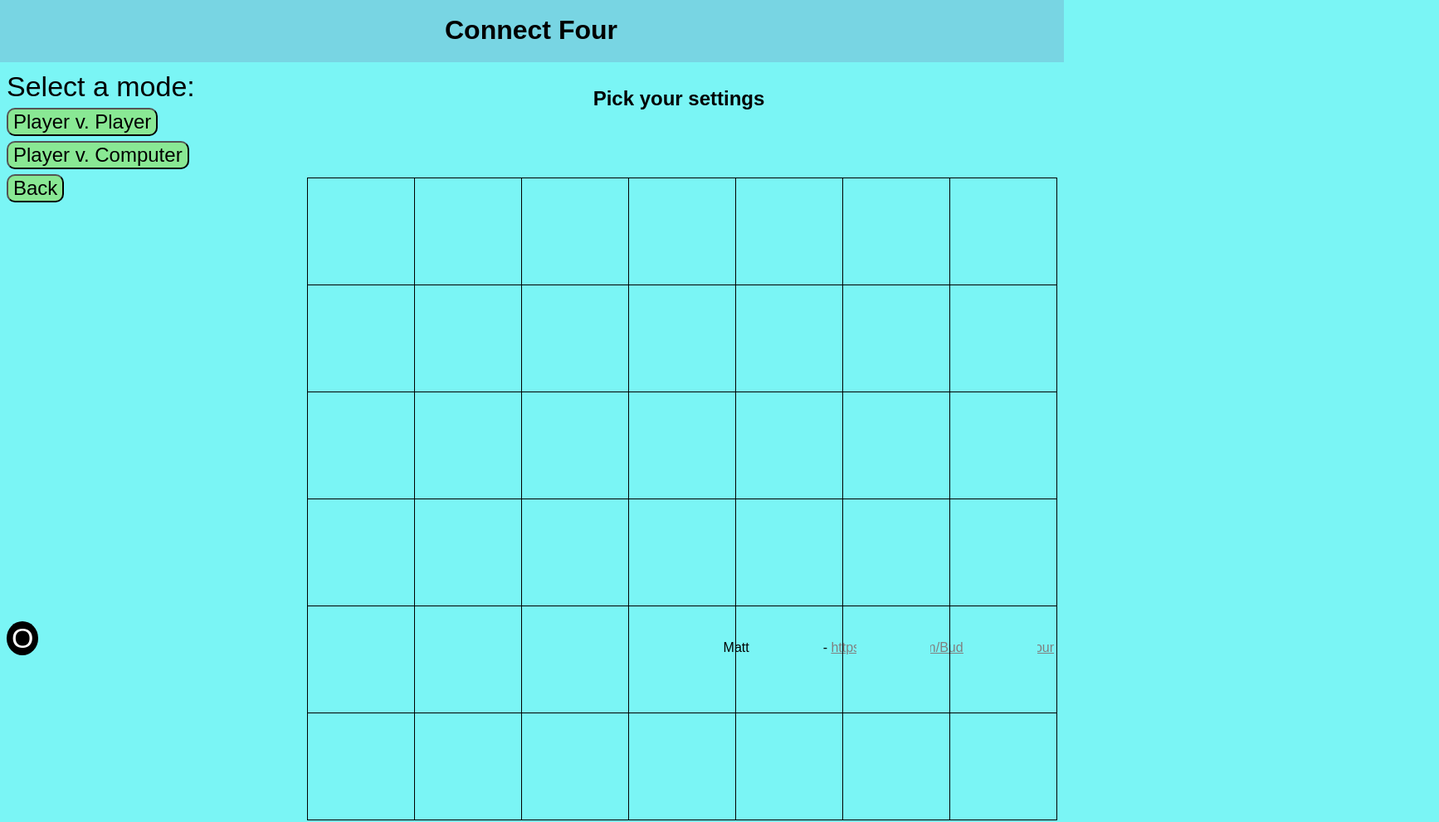
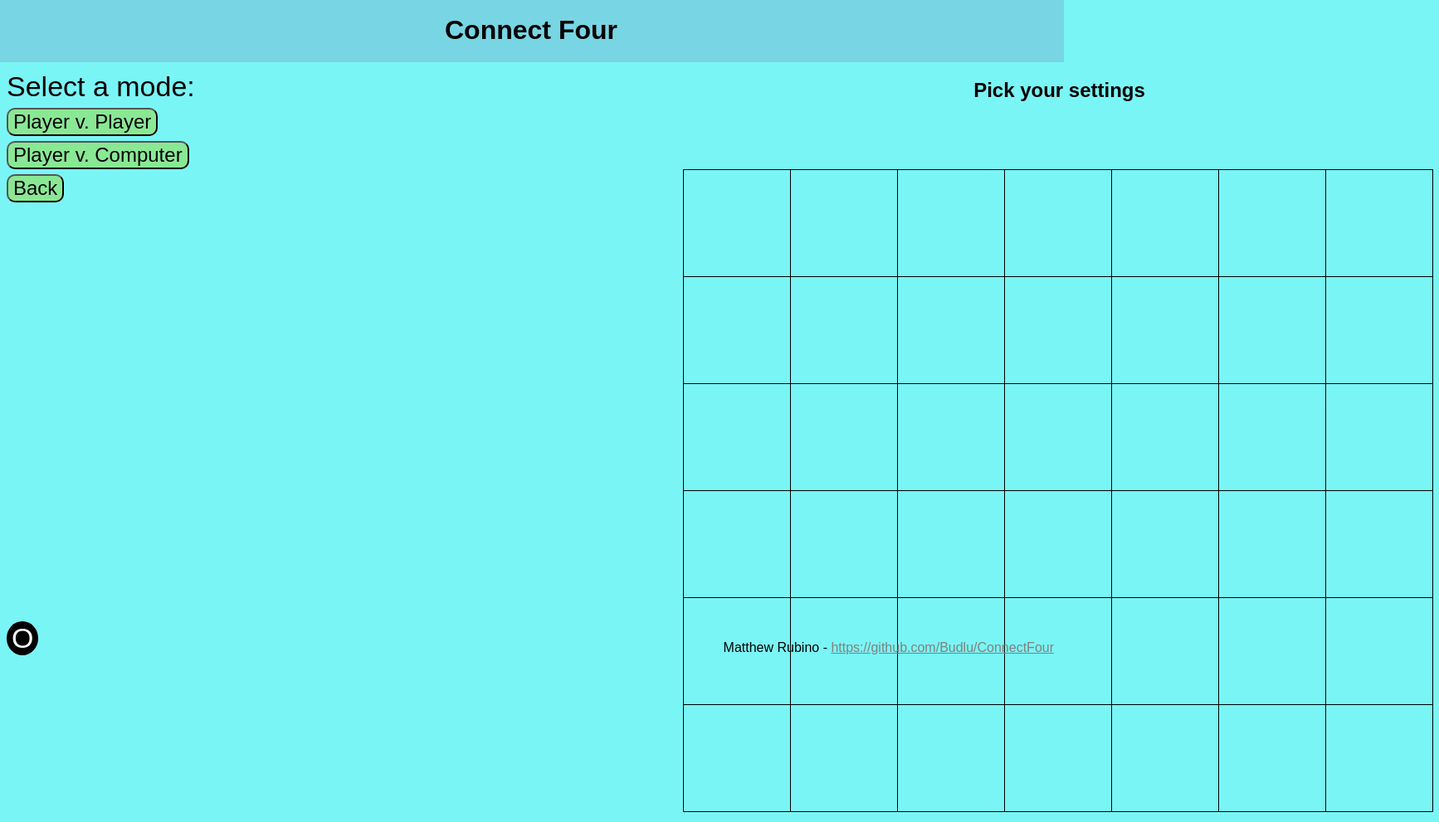
Before and after one commit to Budlu/ConnectFourWorking, a React app in the folder conn-four-app/: page / in a window 1280 px wide. Shown: the whole page at 83% size, 1734 px wide, since content can reach past the window. Built offline with nearby package versions, Linux system fonts and the light colour scheme.

Commit message:
bug fixes

```diff
--- a/conn-four-app/public/dark.css
+++ b/conn-four-app/public/dark.css
@@ -1,10 +1,7 @@
 body {
     background-color: black;
     font-family: Arial, Helvetica, sans-serif;
-}
-
-.content {
-    display: flex;
+    overflow-x: hidden;
 }
 
 .game {
@@ -78,12 +75,10 @@ body {
     border-radius: 10px;
 }
 
-.column-1 {
-    width: 25%;
-}
-
 .column-2 {
-    width: 75%;
+    position: absolute;
+    left: 800px;
+    top: 75px;
     display: flex;
     justify-content: center;
 }
@@ -91,17 +86,15 @@ body {
 .column-2 h2 {
     position: absolute;
     text-align: center;
-    margin-left: 40px;
+    margin-left: 50px;
     color: white;
 }
 
 .analysis {
-    margin-top: 20%;
+    margin-top: 50px;
     display: inline-flex;
     flex-wrap: wrap;
     flex-direction: column;
-    height: auto;
-    max-height: 32%;
 }
 
 .analysis li {
@@ -121,6 +114,7 @@ body {
 
 .analysis-button {
     font-size: 28px;
+    height: 40px;
     width: 150px;
     background-color: white;
 }
@@ -196,6 +190,7 @@ body {
     position: fixed;
     right: 10px;
     bottom: 10px;
+    z-index: 2;
 }
 
 .credits a:link {
--- a/conn-four-app/public/style.css
+++ b/conn-four-app/public/style.css
@@ -1,10 +1,7 @@
 body {
     background-color: #7AF5F5;
     font-family: Arial, Helvetica, sans-serif;
-}
-
-.content {
-    display: flex;
+    overflow-x: hidden;
 }
 
 .game {
@@ -77,12 +74,10 @@ body {
     border-radius: 10px;
 }
 
-.column-1 {
-    width: 25%;
-}
-
 .column-2 {
-    width: 75%;
+    position: absolute;
+    left: 800px;
+    top: 75px;
     display: flex;
     justify-content: center;
 }
@@ -90,16 +85,14 @@ body {
 .column-2 h2 {
     position: absolute;
     text-align: center;
-    margin-left: 40px;
+    margin-left: 50px;
 }
 
 .analysis {
-    margin-top: 20%;
+    margin-top: 50px;
     display: inline-flex;
     flex-wrap: wrap;
     flex-direction: column;
-    height: auto;
-    max-height: 32%;
 }
 
 .analysis li {
@@ -119,8 +112,8 @@ body {
 
 .analysis-button {
     font-size: 28px;
+    height: 40px;
     width: 150px;
-    background-color: #7AF5F5;
     background-color: lightgreen;
 }
 
@@ -195,6 +188,7 @@ body {
     position: fixed;
     right: 10px;
     bottom: 10px;
+    z-index: 2;
 }
 
 .credits a:link {
--- a/conn-four-app/src/analysis.js
+++ b/conn-four-app/src/analysis.js
@@ -30,7 +30,7 @@ export class Analysis extends React.Component
             return <div className="analysis">{elements}</div>;
         }
         else
-            return "";
+            return <div className="analysis"></div>;
     }
 
     startAnalysis()
--- a/conn-four-app/src/index.js
+++ b/conn-four-app/src/index.js
@@ -8,6 +8,8 @@ import { Analysis } from "./analysis.js";
 import { EvalBar } from "./evalbar.js";
 
 const IP = "http://localhost:5000/percent";
+const ANALYSIS_COLUMNS = 3;
+const BUTTON_HEIGHT = 40;
 
 class Main extends React.Component
 {
@@ -271,6 +273,10 @@ class Main extends React.Component
     {
         this.setState({analysis: true});
 
+        let maxHeight = Math.ceil(this.state.history.length / ANALYSIS_COLUMNS) * BUTTON_HEIGHT;
+        let analysis = document.getElementsByClassName("analysis")[0];
+        analysis.style.maxHeight = maxHeight + "px";
+
         for (let i = 0; i < this.state.history.length; i++)
         {
             if (this.state.history[i]["percent"] === undefined)
```
Also changed, not shown: 2 other files.
